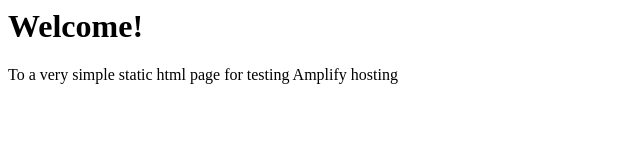
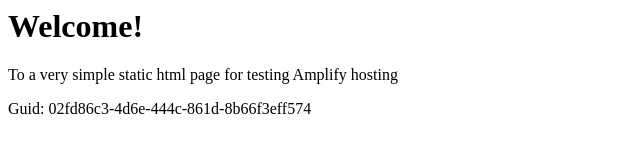
Before and after one commit to aws-aemilia-cdg/Github-PR-Commit-Integration-Test-DoNotTouch-Gith-P5X5MO5I-v1-prod-eu-west-3, a website: page src/index.html in a window 1280 px wide. Shown: the whole page, without its empty margins (0-640 px from the left). Drawn offline with Linux system fonts and the light colour scheme.

Commit message:
commit from integ tests

```diff
--- a/src/index.html
+++ b/src/index.html
@@ -1,3 +1,5 @@
+
+
 <html lang="en">
 
 <head>
@@ -10,6 +12,6 @@
 <body>
     <h1>Welcome!</h1>
     <p>To a very simple static html page for testing Amplify hosting</p>
-</body>
+    <p>Guid: 02fd86c3-4d6e-444c-861d-8b66f3eff574</p></body>
 
 </html>
```
